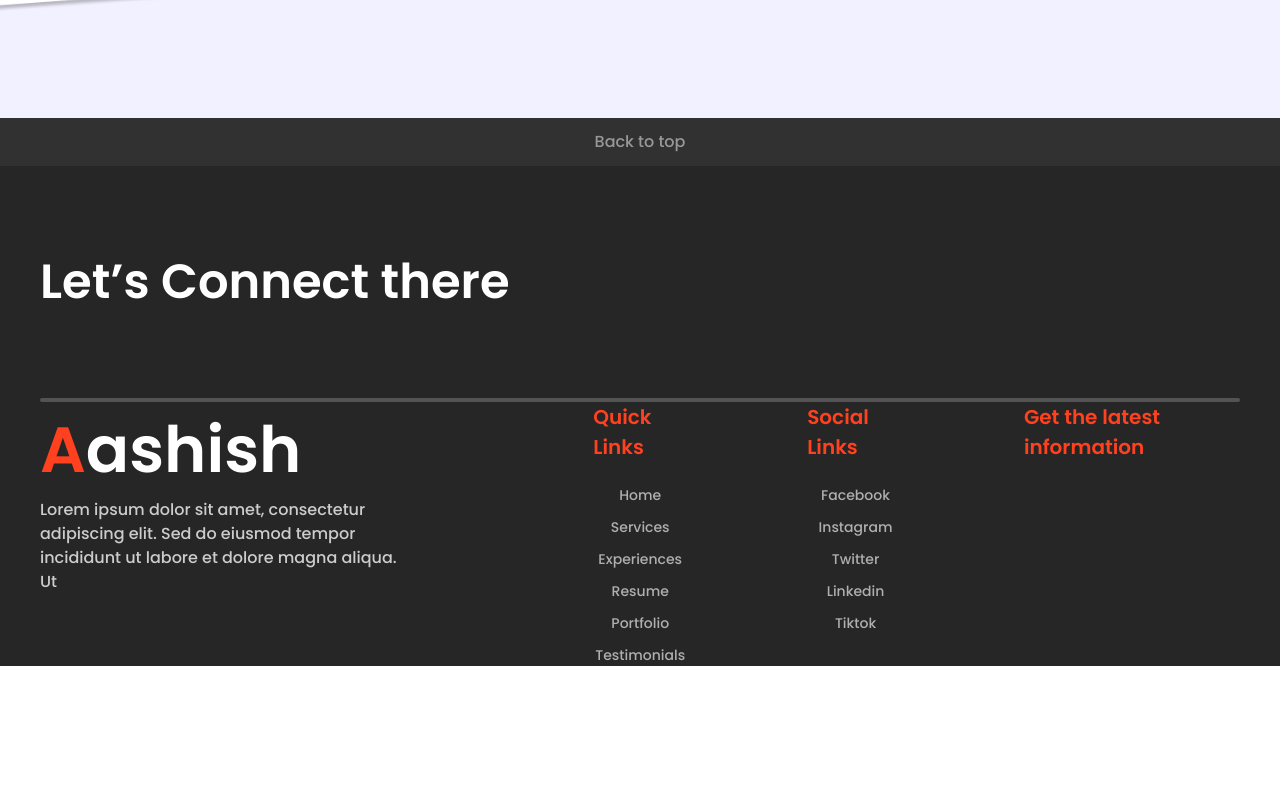
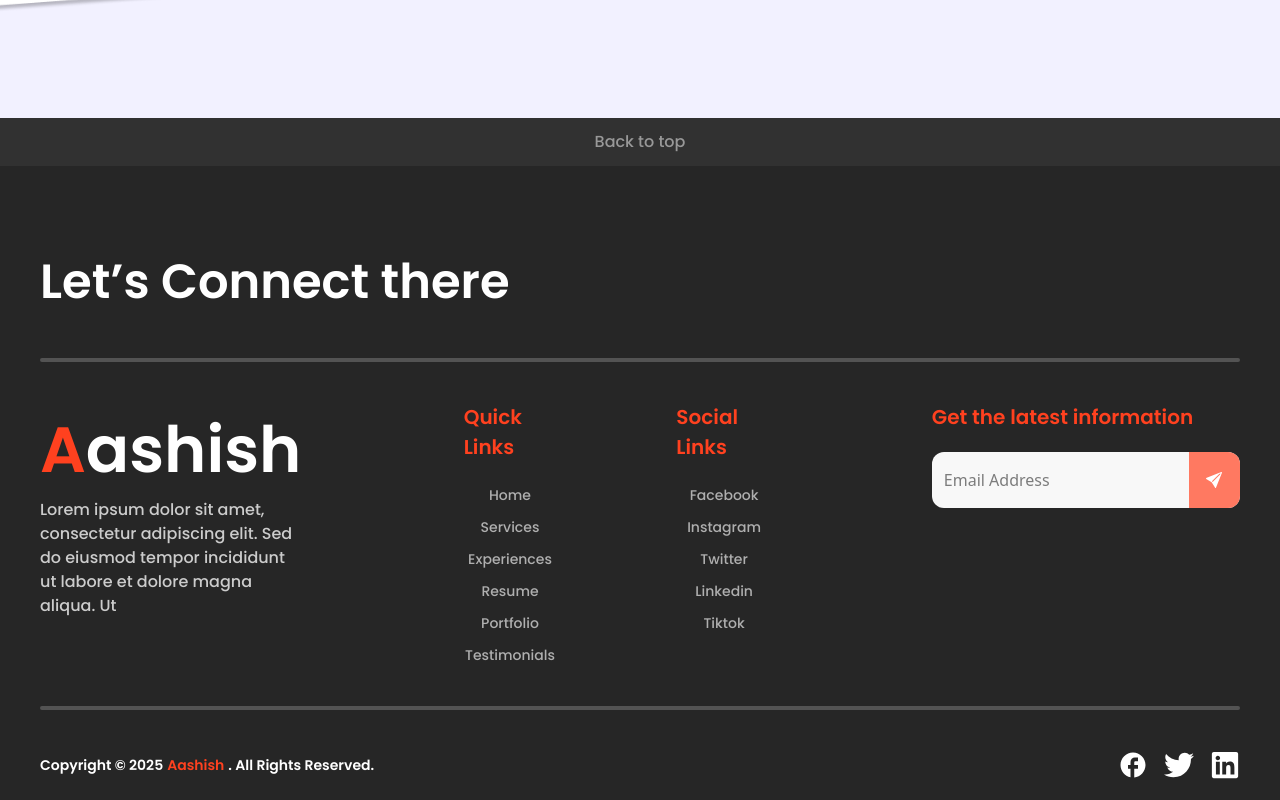
Before and after one commit to Neeschal1/Graphics-Designer-Portfolio, a React (Vite) app: page / in a window 1280 px wide. Shown: the part 3983-4783 px from the top of the page. Before the commit the page ends 4649 px from the top, so only its background shows below. Built offline with nearby package versions, Linux system fonts and the light colour scheme.

Commit message:
footer completed

```diff
--- a/src/constants/footer.jsx
+++ b/src/constants/footer.jsx
@@ -1,20 +1,29 @@
 import React from "react";
 import Fonts from "../utils/fonts";
+import { BsSendFill } from "react-icons/bs";
+import { MdOutlineFacebook } from "react-icons/md";
+import { FaTwitter } from "react-icons/fa";
+import { FaLinkedin } from "react-icons/fa6";
 
 const Quicklink = [
-  {id: 1, name: "Home", url: "#"},
-  {id: 2, name: "Services", url: "#"},
-  {id: 3, name: "Experiences", url: "#"},
-  {id: 4, name: "Resume", url: "#"},
-  {id: 5, name: "Portfolio", url: "#"},
-  {id: 6, name: "Testimonials", url: "#"}
-]
+  { id: 1, name: "Home", url: "#" },
+  { id: 2, name: "Services", url: "#" },
+  { id: 3, name: "Experiences", url: "#" },
+  { id: 4, name: "Resume", url: "#" },
+  { id: 5, name: "Portfolio", url: "#" },
+  { id: 6, name: "Testimonials", url: "#" },
+];
 const sociallinks = [
-  {id: 1, name: "Facebook", url: "#"},
-  {id: 2, name: "Instagram", url: "#"},
-  {id: 3, name: "Twitter", url: "#"},
-  {id: 4, name: "Linkedin", url: "#"},
-  {id: 5, name: "Tiktok", url: "#"},
+  { id: 1, name: "Facebook", url: "#" },
+  { id: 2, name: "Instagram", url: "#" },
+  { id: 3, name: "Twitter", url: "#" },
+  { id: 4, name: "Linkedin", url: "#" },
+  { id: 5, name: "Tiktok", url: "#" },
+];
+const socialmedias = [
+  {id: 1, icon:<MdOutlineFacebook color="white" size={30} />, url: "https://www.facebook.com/aca.ssh.9#"},
+  {id: 2, icon:<FaTwitter color="white" size={30} />, url: "#"},
+  {id: 3, icon:<FaLinkedin color="white" size={30} />, url: "#"},
 ]
 
 const Footer = () => {
@@ -26,8 +35,8 @@ const Footer = () => {
       >
         Back to top
       </button>
-      <div className="bg-[#262626] items-start justify-start flex flex-1 flex-col w-full px-10">
-        <div className="flex py-20">
+      <div className="bg-[#262626] items-start gap-10 justify-start flex flex-1 flex-col w-full px-10">
+        <div className="flex py-20 mb-[-80px]">
           <h1
             style={{ ...Fonts.poppins.semiBold, fontSize: 48 }}
             className="text-white"
@@ -35,10 +44,10 @@ const Footer = () => {
             Let’s Connect there
           </h1>
         </div>
-        <div className="flex w-full bg-[#535353] h-1 rounded-full" />
+        <div className="flex w-full bg-[#535353] h-1 rounded-full justify-between" />
 
         {/* FOOTER CONTENTS */}
-        <div className="flex flex-row">
+        <div className="flex flex-row w-full flex-1 justify-between gap-40">
           {/* Left Contents */}
           <div>
             <div className="flex flex-row">
@@ -57,7 +66,7 @@ const Footer = () => {
             </div>
             <h1
               style={{ ...Fonts.poppins.medium }}
-              className="text-[#CCCCCC] flex flex-1 w-8/12"
+              className="text-[#CCCCCC] flex flex-1 w-full"
             >
               Lorem ipsum dolor sit amet, consectetur adipiscing elit. Sed do
               eiusmod tempor incididunt ut labore et dolore magna aliqua. Ut{" "}
@@ -67,28 +76,81 @@ const Footer = () => {
           {/* Quick links and contact */}
           <div className="flex flex-row w-full gap-30">
             <div>
-              <h1 style={{...Fonts.poppins.semiBold, fontSize: 20}} className="text-[#FF411F]">Quick Links</h1>
+              <h1
+                style={{ ...Fonts.poppins.semiBold, fontSize: 20 }}
+                className="text-[#FF411F]"
+              >
+                Quick Links
+              </h1>
               <div className="flex flex-1 items-center justify-center flex-col gap-2 mt-5">
-                {Quicklink.map((index)=>(
+                {Quicklink.map((index) => (
                   <div key={index.id}>
-                  <a style={{...Fonts.poppins.medium, fontSize: 14}} className="text-[#AFAFAF] hover:text-white hover:cursor-pointer duration-400" href={index.url}>{index.name}</a>
+                    <a
+                      style={{ ...Fonts.poppins.medium, fontSize: 14 }}
+                      className="text-[#AFAFAF] hover:text-white hover:cursor-pointer duration-400"
+                      href={index.url}
+                    >
+                      {index.name}
+                    </a>
                   </div>
                 ))}
               </div>
             </div>
             <div>
-              <h1 style={{...Fonts.poppins.semiBold, fontSize: 20}} className="text-[#FF411F]">Social Links</h1>
+              <h1
+                style={{ ...Fonts.poppins.semiBold, fontSize: 20 }}
+                className="text-[#FF411F]"
+              >
+                Social Links
+              </h1>
               <div className="flex flex-1 items-center justify-center flex-col gap-2 mt-5">
-                {sociallinks.map((index)=>(
+                {sociallinks.map((index) => (
                   <div key={index.id}>
-                  <a style={{...Fonts.poppins.medium, fontSize: 14}} className="text-[#AFAFAF] hover:text-white hover:cursor-pointer duration-400" href={index.url}>{index.name}</a>
+                    <a
+                      style={{ ...Fonts.poppins.medium, fontSize: 14 }}
+                      className="text-[#AFAFAF] hover:text-white hover:cursor-pointer duration-400"
+                      href={index.url}
+                    >
+                      {index.name}
+                    </a>
                   </div>
                 ))}
               </div>
             </div>
-            <div>
-             <h1 style={{...Fonts.poppins.semiBold, fontSize: 20}} className="text-[#FF411F]">Get the latest information</h1>
           </div>
+          <div className="flex flex-col w-full">
+            <h1
+              style={{ ...Fonts.poppins.semiBold, fontSize: 20 }}
+              className="text-[#FF411F]"
+            >
+              Get the latest information
+            </h1>
+            <div className="bg-[#F8F8F8] flex items-center justify-center flex-row rounded-xl mt-5">
+              <input placeholder="Email Address" className="outline-none  px-3 py-4 flex flex-1 w-full" />
+              <button className="bg-[#FF7961] hover:bg-[#FF411F] hover:cursor-pointer duration-500 h-full flex w-2/12 relative rounded-tr-xl rounded-br-xl items-center justify-center">
+                <BsSendFill color="white" />
+              </button>
+            </div>
+          </div>
+        </div>
+
+        <div className="flex w-full bg-[#535353] h-1 rounded-full justify-between" />
+
+        {/* Bottom contents */}
+        <div className="flex flex-row justify-between w-full items-center mb-5">
+          <div className="flex flex-row gap-1">
+            <h1 style={{...Fonts.poppins.semiBold, fontSize: 14}} className="text-white">Copyright © 2025</h1>
+            <h1 style={{...Fonts.poppins.semiBold, fontSize: 14}} className="text-[#FF411F]">Aashish</h1>
+            <h1 style={{...Fonts.poppins.semiBold, fontSize: 14}} className="text-white">. All Rights Reserved. </h1>
+          </div>
+          <div className="flex flex-row gap-4">
+            {
+              socialmedias.map((items)=>(
+                <div key={items.id}>
+                  <a href={items.url} className="rounded-full hover:cursor-pointer ">{items.icon}</a>
+                </div>
+              ))
+            }
           </div>
         </div>
       </div>
```
Lines whose indentation alone changed are shown as unchanged.
